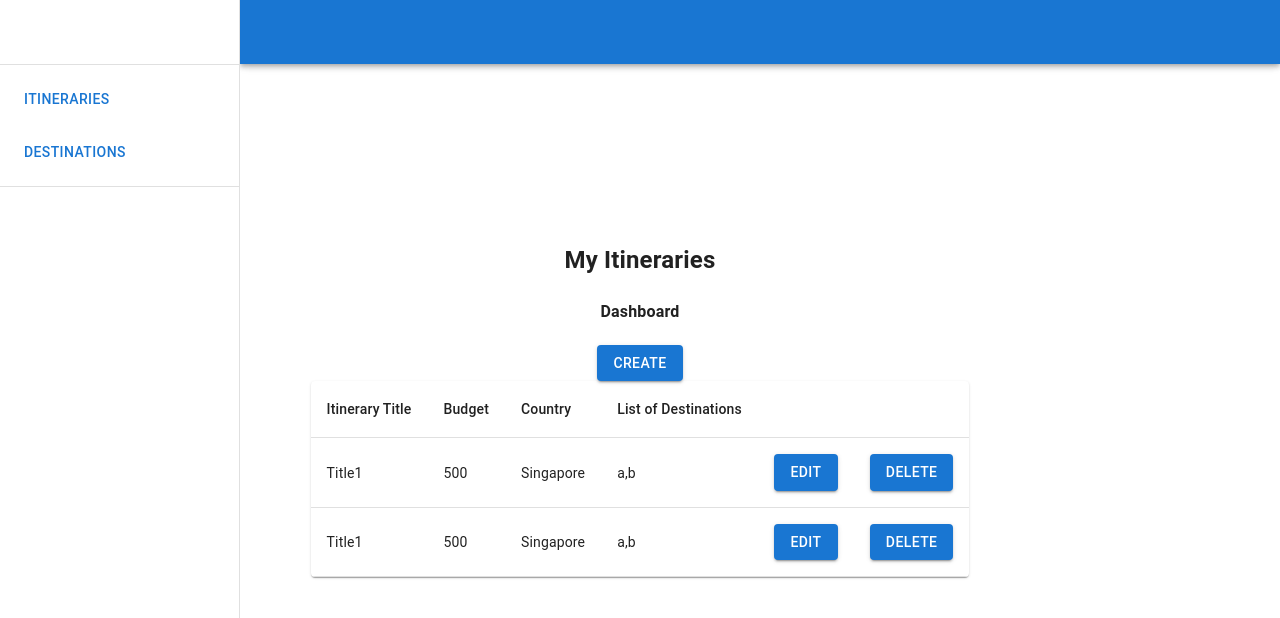
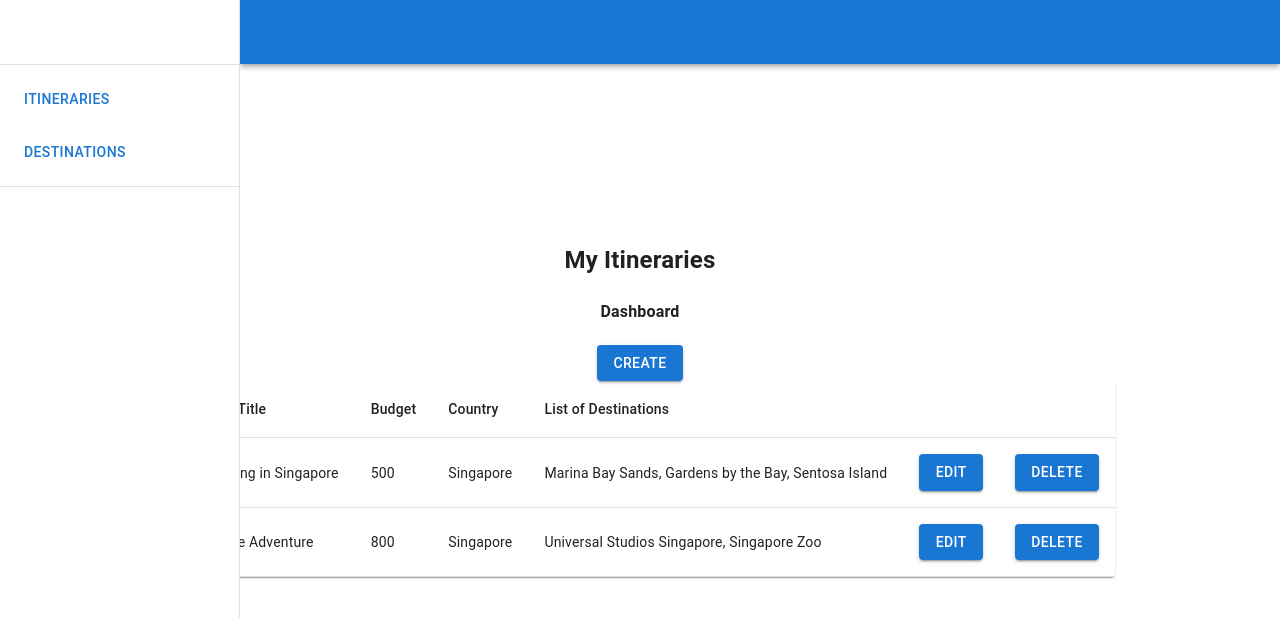
Before and after one commit to Josh9911/TT1_16, a React (Vite) app in the folder frontend/: page /home in a window 1280 px wide. Shown: the top 618 px of the page. Built offline with nearby package versions, Linux system fonts and the light colour scheme.

Commit message:
added sample json data

```diff
--- a/frontend/src/components/Dashboard.jsx
+++ b/frontend/src/components/Dashboard.jsx
@@ -12,8 +12,18 @@ import {useNavigate} from "react-router-dom";
 const Dashboard = () => {
 
     const data = [
-        { itineraryTitle: "Title1", budget: 500, country: "Singapore", listOfDestinations: "a,b" },
-        { itineraryTitle: "Title1", budget: 500, country: "Singapore", listOfDestinations: "a,b" },
+        {
+            "budget": 500.0,
+            "country": "Singapore",
+            "destinations": "Marina Bay Sands, Gardens by the Bay, Sentosa Island",
+            "itinerary_title": "Sightseeing in Singapore"
+        },
+        {
+            "budget": 800.0,
+            "country": "Singapore",
+            "destinations": "Universal Studios Singapore, Singapore Zoo",
+            "itinerary_title": "Singapore Adventure"
+        }
     ]
 
     let navigate = useNavigate();
@@ -22,6 +32,7 @@ const Dashboard = () => {
     }
 
     const removeItinerary = () => {
+        //obtain Itinerary ID
         console.log('test')
     }
 
@@ -31,7 +42,7 @@ const Dashboard = () => {
             <h4 >Dashboard</h4>
             <Button variant="contained">Create</Button>
             <TableContainer component={Paper}>
-                <Table sx={{ minWidth: 650 }} aria-label="simple table">
+                <Table sx={{ minWidth: 500 }} aria-label="simple table">
                     <TableHead>
                         <TableRow>
                             <TableCell>Itinerary Title</TableCell>
@@ -46,10 +57,10 @@ const Dashboard = () => {
                         {data.map((val, key) => {
                             return (
                                 <TableRow key={key}>
-                                    <TableCell>{val.itineraryTitle}</TableCell>
+                                    <TableCell>{val.itinerary_title}</TableCell>
                                     <TableCell>{val.budget}</TableCell>
                                     <TableCell>{val.country}</TableCell>
-                                    <TableCell>{val.listOfDestinations}</TableCell>
+                                    <TableCell >{val.destinations}</TableCell>
                                     <TableCell><Button variant="contained" onClick={editItinerary}>Edit</Button></TableCell>
                                     <TableCell><Button variant="contained" onClick={removeItinerary}>Delete</Button></TableCell>
                                 </TableRow>
```
